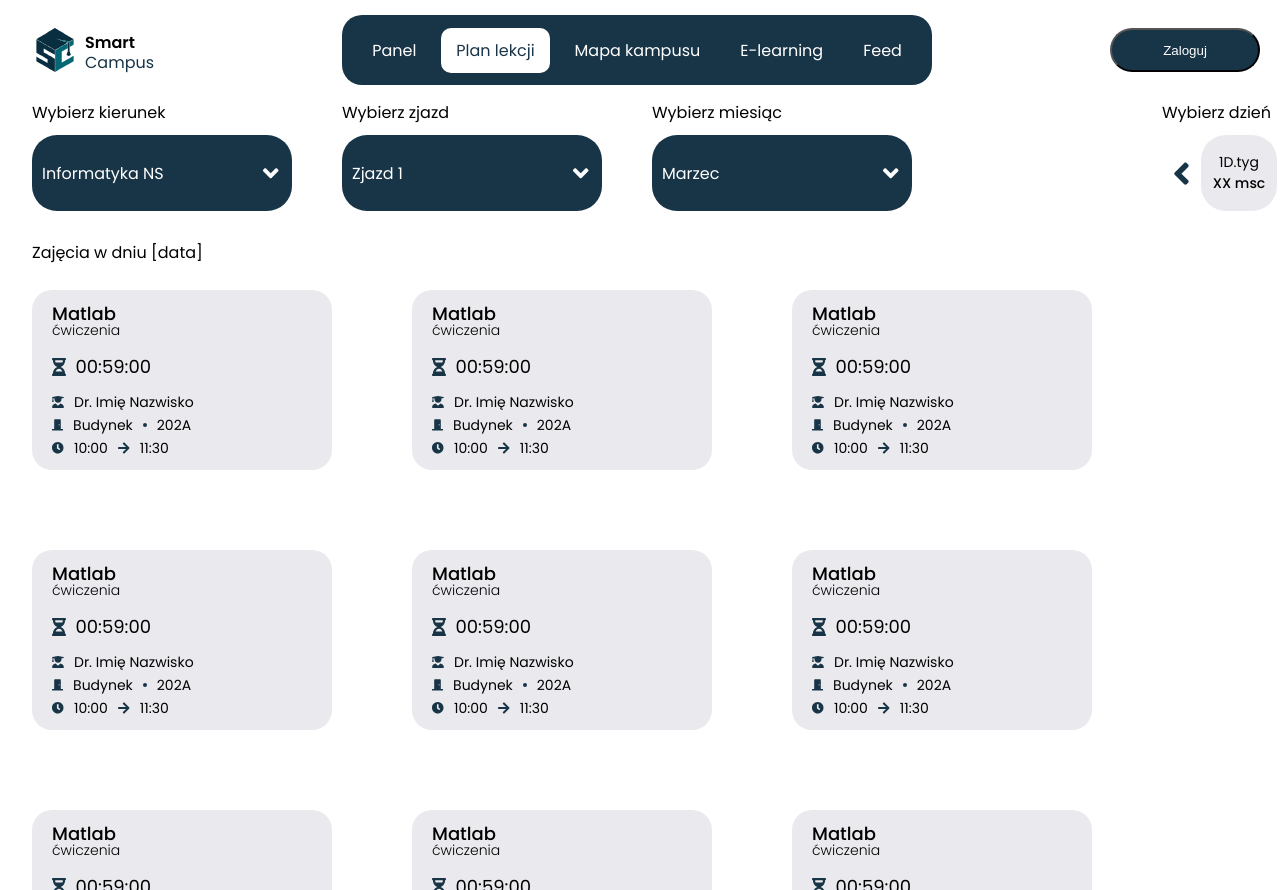
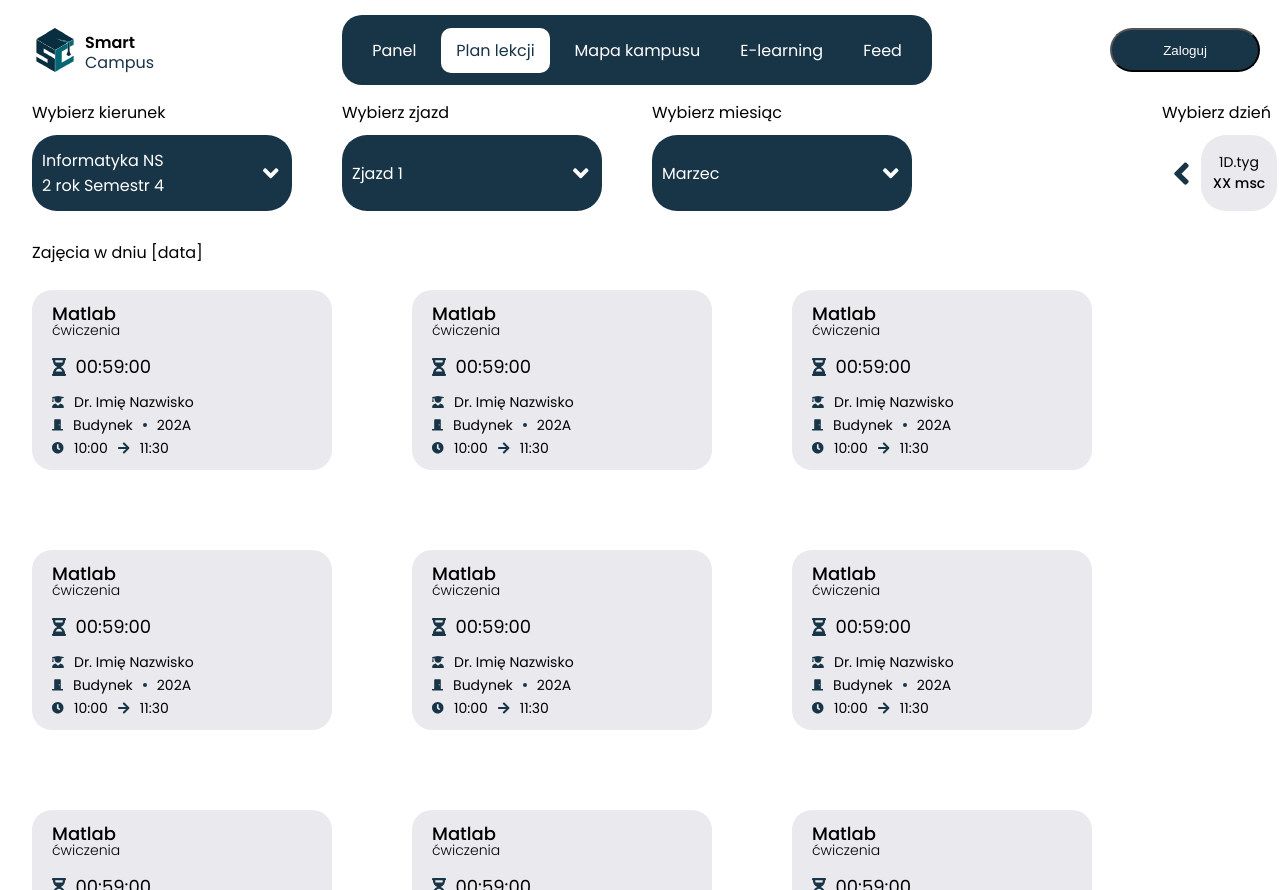
Before and after one commit to SmartCampusPANSIM/SmartCampus, a React (Vite) app: page /PlanLekcji in a window 1280 px wide. Shown: the top 890 px of the page. Built offline with nearby package versions, Linux system fonts and the light colour scheme; no server answers.

Commit message:
Rozdzielony kierunek

```diff
--- a/src/PlanLekcji.css
+++ b/src/PlanLekcji.css
@@ -53,6 +53,19 @@ header {
     align-items: center;
     margin-left: 10px;
 }
+
+    .majes_header_choose-chosen-info {
+        height: 76px;
+        width: 210px;
+        display: flex;
+        flex-direction: column;
+        justify-content: center;
+    }
+
+    .majes_header_choose-chosen-info_separate {
+        display: flex;
+        flex-direction: row;
+    }
 
 .majes_header_list {
     position: absolute;
--- a/src/PlanLekcji.jsx
+++ b/src/PlanLekcji.jsx
@@ -81,7 +81,12 @@ function PlanLekcji() {
           <p>Wybierz kierunek</p>
           <div className="majes_header_choose" onClick={() => setActive1(prev => !prev)} ref={kierunekButtonRef}>
             <div className="majes_header_choose-chosen">
-            <p>Informatyka NS</p>
+              <div className="majes_header_choose-chosen-info">
+                <p>Informatyka NS</p>
+                <div className="majes_header_choose-chosen-info_separate">
+                  <p>2 rok</p><img src="./src/assets/dot-blue.svg"></img><p>Semestr 4</p>
+                </div>
+              </div>
             </div>
             <img src="./src/assets/arrow_down-white.svg"></img>
           </div>
```
